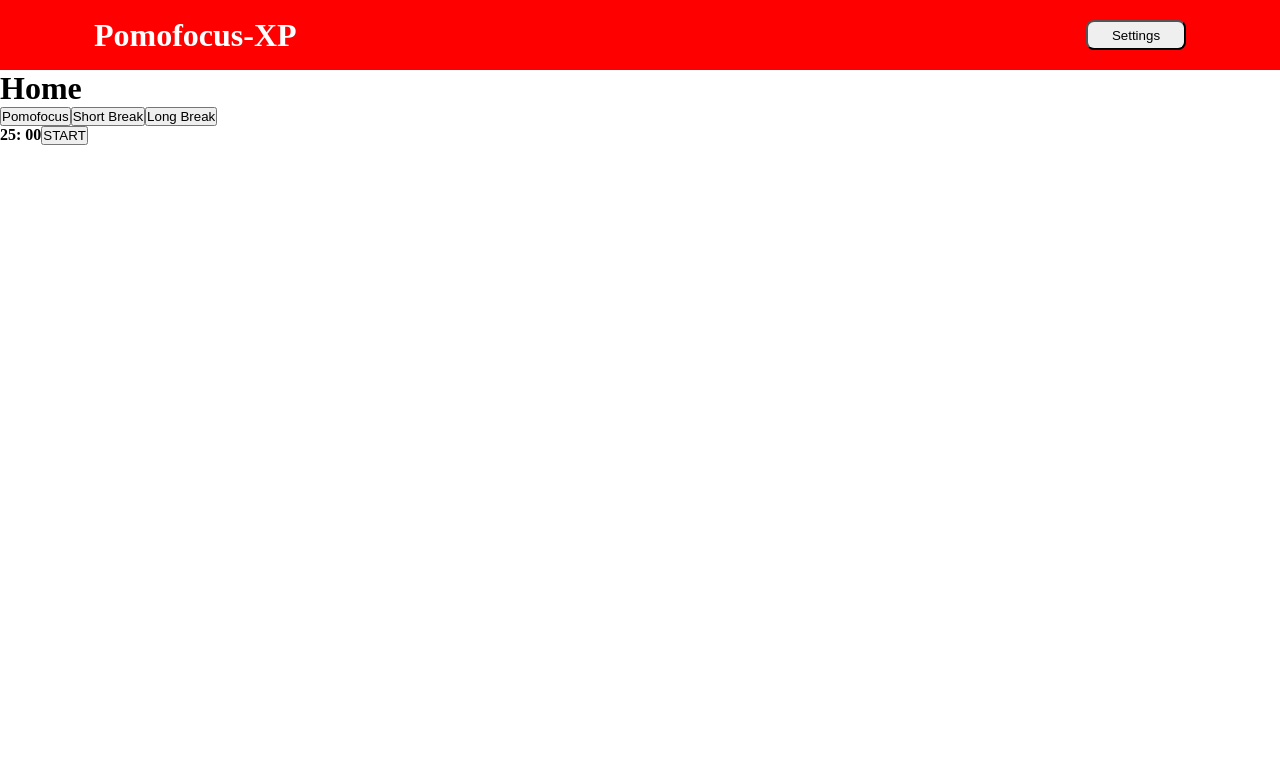
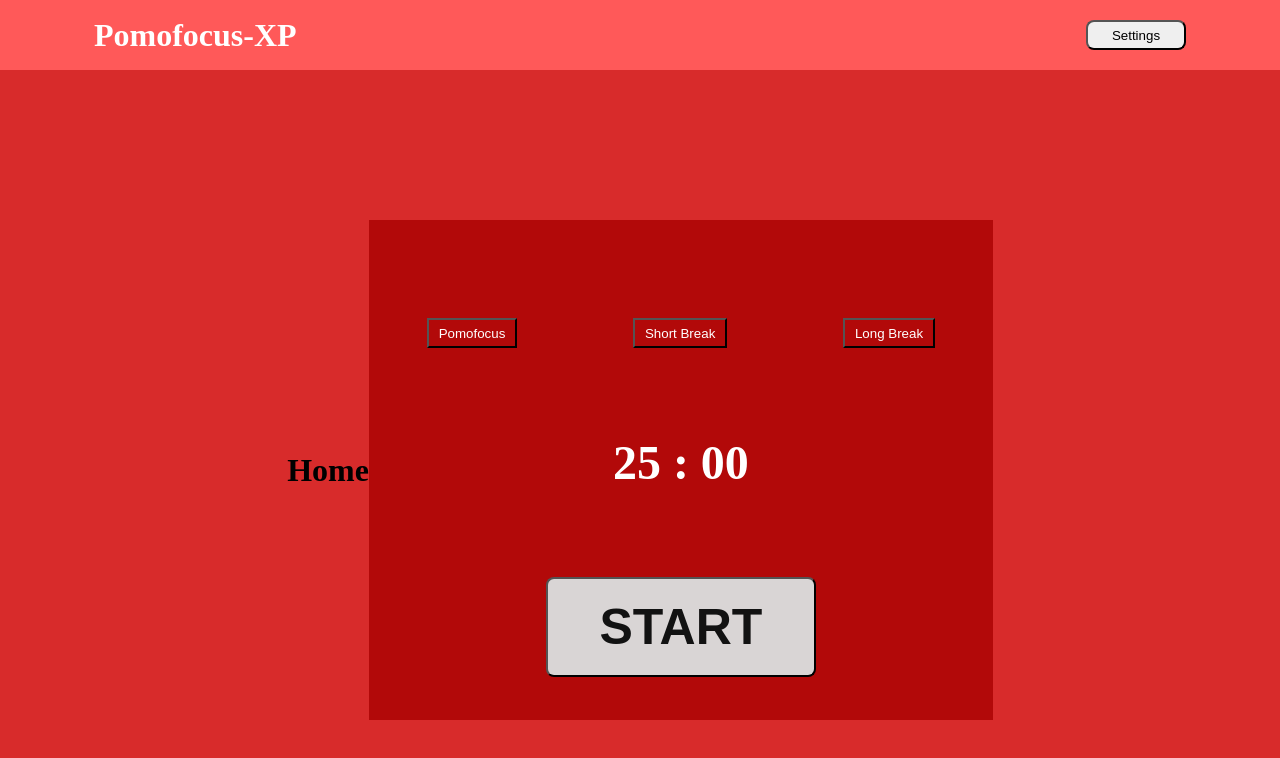
Before and after one commit to wilian-tavares/PomoPrize, a React (Create React App) app: page / in a window 1280 px wide. Shown: the top 758 px of the page. Built offline with nearby package versions, Linux system fonts and the light colour scheme.

Commit message:
STYLE: estilização do site / cardTimer

```diff
--- a/package.json
+++ b/package.json
@@ -11,6 +11,7 @@
     "@types/react-dom": "^18.2.7",
     "react": "^18.2.0",
     "react-dom": "^18.2.0",
+    "react-icons": "^4.10.1",
     "react-router-dom": "^6.15.0",
     "react-scripts": "5.0.1",
     "sass": "^1.65.1",
--- /dev/null
+++ b/src/components/CardTimer/cardTimer.module.scss
@@ -0,0 +1,73 @@
+.cardContainer{
+    display: flex;
+    flex-direction: column;
+    justify-content: space-around;
+    align-items: center;
+
+    max-width: 624px;
+    width: 80%;
+    height: 500px;
+
+    background-color: var(--primary2);
+
+    strong {
+        font-size: 48px;
+        color: var(--white);
+    }
+
+    .shieldPlay {
+        position: relative;
+        width: 100%;
+        display: flex;
+        justify-content: center;
+
+
+
+        .reload {
+
+            position: absolute;
+            right: 20px;
+
+            height: 100px;
+            width: 100px;
+            cursor: pointer;
+            background-color: transparent;
+
+            border: none;
+        }
+
+    }
+
+    .play {
+        background-color: var(--light);
+        width: 270px;
+        height: 100px;
+        border-radius: 8px;
+
+        color: var(--dark);
+        font-weight: bold;
+        font-size: 50px;
+        cursor: pointer
+    }
+}
+
+.shieldButtons {
+    width: 100%;
+    height: 30px;
+    margin-top: 55px;
+    // background-color: aliceblue;
+
+    display: flex;
+    justify-content: space-around;
+
+    button {
+        background-color: var(--primary2);
+        color: var(--white);
+        padding: 10px;
+        display: flex;
+        align-items: center;
+        cursor: pointer;
+    }
+
+
+}
--- a/src/components/CardTimer/index.tsx
+++ b/src/components/CardTimer/index.tsx
@@ -1,4 +1,6 @@
 import React from "react";
+import styles from './cardTimer.module.scss';
+import { TbPlayerTrackNextFilled} from 'react-icons/tb'
 
 interface CardtimerProps {
     Minutes: number;
@@ -20,15 +22,15 @@ interface CardtimerProps {
 }
 
 
-export default function CardTimer({Minutes, ShortBreak,
-                                  LongBreak, Seconds,
-                                  Running, Pause, Start, Reload,
-                                  FocusTimer, ShortTimer, LongTimer,
-                                  Short,
-                                    }: CardtimerProps){
-    return(
-        <div>
-            <div>
+export default function CardTimer({ Minutes, ShortBreak,
+    LongBreak, Seconds,
+    Running, Pause, Start, Reload,
+    FocusTimer, ShortTimer, LongTimer,
+    Short,
+}: CardtimerProps) {
+    return (
+        <div className={styles.cardContainer}>
+            <div className={styles.shieldButtons}>
                 <button onClick={FocusTimer}>Pomofocus</button>
                 <button onClick={ShortTimer}>Short Break</button>
                 <button onClick={LongTimer}>Long Break</button>
@@ -37,30 +39,27 @@ export default function CardTimer({Minutes, ShortBreak,
                 (Short) ? Minutes = 5 : Minutes = Minutes
             } */}
 
-            <strong>{(Minutes < 10 ) ? `0${Minutes}` : Minutes}: {(Seconds < 10) ? `0${Seconds}` : Seconds}</strong>
+            <strong>{(Minutes < 10) ? `0${Minutes}` : Minutes} : {(Seconds < 10) ? `0${Seconds}` : Seconds}</strong>
+
+
+            <div className={styles.shieldPlay}>
+                {
+                    (Running) ?
+                        <button className={styles.play} onClick={Pause}>PAUSE</button> :
+                        <button className={styles.play} onClick={Start}>START</button>
+                }
+
+                {
+                    (Running) ?
+                        <button className={styles.reload} onClick={Reload}>{ <TbPlayerTrackNextFilled size='40'/>}</button> : null
+                }
+
+
+            </div>
 
 
 
-            {
 
-
-                    (Running ) ?
-                    <button onClick={Pause}>PAUSE</button> :
-                    <button onClick={Start}>START</button>
-
-
-            }
-            {
-                (Running) ?
-                <button onClick={Reload}>Reload</button> : null
-            }
-
-
-
-            {/* {
-                (Seconds === 0 && Minutes === 0 && Running === false) ?
-                <button>Voltar</button> : null
-            } */}
 
         </div>
     )
--- a/src/components/Header/header.module.scss
+++ b/src/components/Header/header.module.scss
@@ -1,5 +1,5 @@
 #Header {
-    background-color: red;
+    background-color: var(--primary-1);
     height: 70px;
     width: 100%;
     display: flex;
--- /dev/null
+++ b/src/pages/Home/home.module.scss
@@ -0,0 +1,12 @@
+.containerHome {
+    background-color: var(--primary);
+    height: 100vh;
+    width: 100%;
+
+    display: flex;
+    align-items: center;
+    justify-content: center;
+
+
+
+}
--- a/src/pages/Home/index.tsx
+++ b/src/pages/Home/index.tsx
@@ -2,6 +2,7 @@ import { clear } from "console";
 import CardTimer from "../../components/CardTimer"
 import React from "react";
 import { useState, useEffect } from "react";
+import styles from './home.module.scss';
 
 
 export default function Home() {
@@ -183,7 +184,7 @@ export default function Home() {
 
 
     return (
-        <div>
+        <div className={styles.containerHome}>
             <h1>Home</h1>
 
             <CardTimer Minutes={minutes} ShortBreak={shortBreak} LongBreak={longBreak} Seconds={seconds} Running={running} Start={() => Start()} Pause={() => Pause()} Reload={() => Reload()} FocusTimer={() => FocusTimer()} ShortTimer={() => ShortTimer()} LongTimer={() => LongTimer()} Short={short} />
--- a/src/styles/global.module.scss
+++ b/src/styles/global.module.scss
@@ -24,3 +24,7 @@
     --white: #FFFFFF;
     --light: #D9D5D5;
 }
+
+.containerHome{
+    background-color: blue;
+}
```
Also changed, not shown: 1 other file (tests, documents, lock files or other folders).
